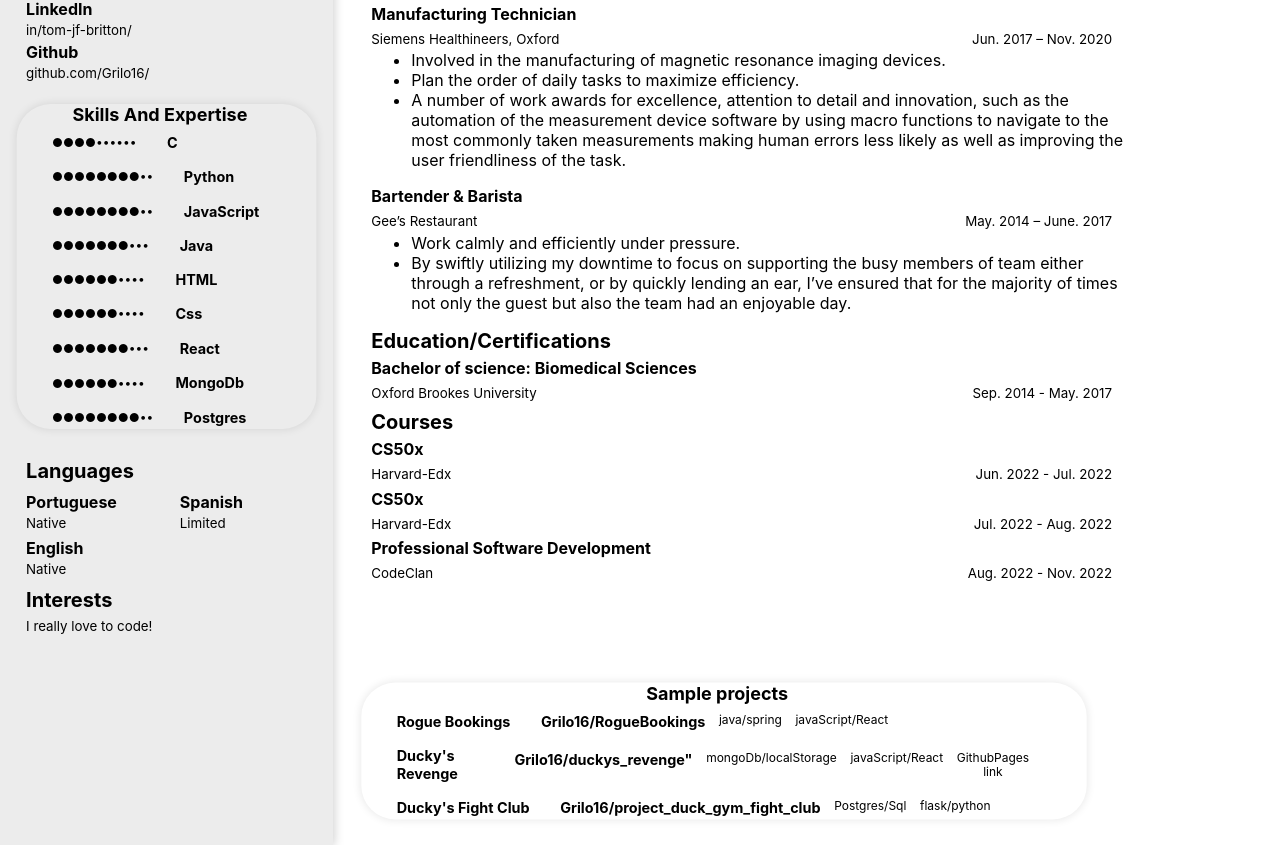
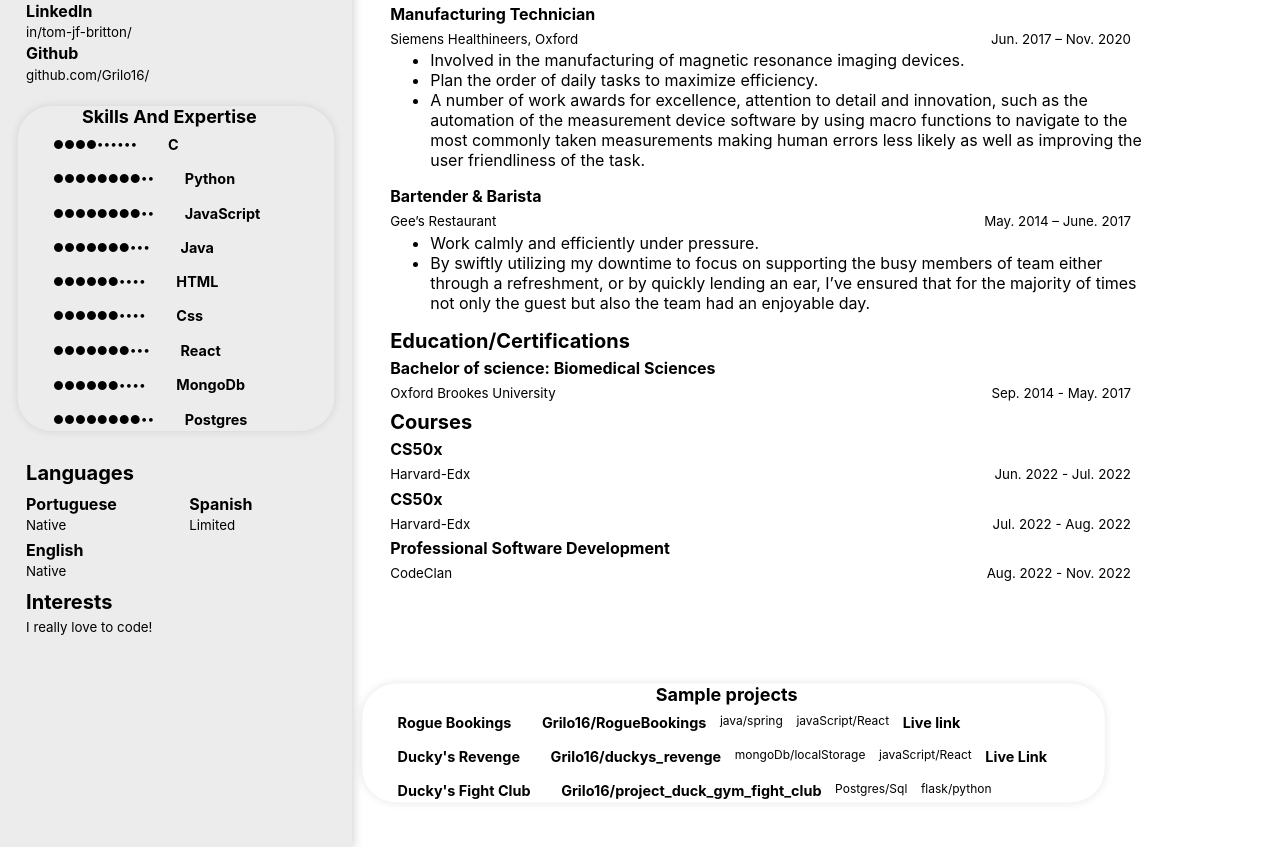
Before and after one commit to Grilo16/tom-cv, a React (Create React App) app: page / in a window 1280 px wide. Shown: the part 438-1285 px from the top of the page. Built offline with nearby package versions, Linux system fonts and the light colour scheme.

Commit message:
added link to final project ghpages

```diff
--- a/package.json
+++ b/package.json
@@ -7,6 +7,7 @@
     "@testing-library/jest-dom": "^5.16.5",
     "@testing-library/react": "^13.4.0",
     "@testing-library/user-event": "^13.5.0",
+    "gh-pages": "^4.0.0",
     "react": "^18.2.0",
     "react-dom": "^18.2.0",
     "react-scripts": "5.0.1",
@@ -18,8 +19,8 @@
     "build": "react-scripts build",
     "test": "react-scripts test",
     "eject": "react-scripts eject",
-    "predeploy" : "npm run build",
-    "deploy" : "gh-pages -d build"
+    "predeploy": "npm run build",
+    "deploy": "gh-pages -d build"
   },
   "eslintConfig": {
     "extends": [
--- a/src/components/SampleProjectComponents/ProjectComponent.jsx
+++ b/src/components/SampleProjectComponents/ProjectComponent.jsx
@@ -21,7 +21,7 @@
         <StyledP>{projectObj.stack.backEnd}</StyledP>
         <StyledP>{projectObj.stack.frontEnd}</StyledP>
         {projectObj.liveLink
-        ?<StyledP>{projectObj.liveLink}</StyledP>
+        ?<StyledH4>{projectObj.liveLink}</StyledH4>
         :null
     }
         </RightColumn>
--- a/src/components/SampleProjectComponents/ProjectContainer.jsx
+++ b/src/components/SampleProjectComponents/ProjectContainer.jsx
@@ -12,18 +12,23 @@
         </a>
       ),
       stack: { backEnd: "java/spring", frontEnd: "javaScript/React" },
+      liveLink: (
+        <a href="https://grilo16.github.io/RogueBookingsClient/">
+          Live link
+        </a>
+      ),
     },
     {
       name: "Ducky's Revenge",
       linkRepo: (
         <a href="https://github.com/Grilo16/duckys_revenge">
-          Grilo16/duckys_revenge"
+          Grilo16/duckys_revenge
         </a>
       ),
       stack: { backEnd: "mongoDb/localStorage", frontEnd: "javaScript/React" },
       liveLink: (
         <a href="https://grilo16.github.io/DuckysRevengeGitHost/">
-          GithubPages link
+          Live Link
         </a>
       ),
     },
@@ -58,5 +63,6 @@
   scale: 0.9;
   border-radius: 10mm;
   margin-top: 10mm;
+  width: max-content;
 `;
 export default ProjectContainer;
```
Also changed, not shown: 1 other file (tests, documents, lock files or other folders).
